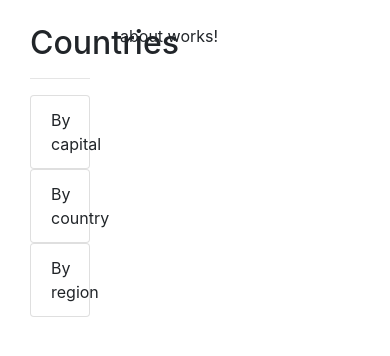
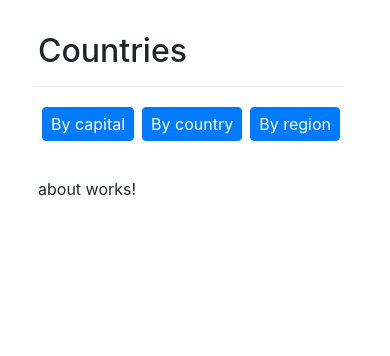
Before and after one commit to AntonioJRuizG/country-app, an Angular app: page /about in a window 390 px wide. Shown: the top 356 px of the page. Built offline with nearby package versions, Linux system fonts and the light colour scheme.

Commit message:
Chage style to make it responsive

```diff
--- a/src/app/app.component.html
+++ b/src/app/app.component.html
@@ -1,6 +1,6 @@
 <div class="container mt-4">
-  <div class="row">
-    <div class="col-3"><shared-sidebar></shared-sidebar></div>
-    <div class="col"><router-outlet></router-outlet></div>
+  <div class="d-flex flex-md-row flex-column">
+    <div class="mr-auto p-2"><shared-sidebar></shared-sidebar></div>
+    <div class="mr-auto p-2 w-100"><router-outlet></router-outlet></div>
   </div>
 </div>
--- a/src/app/countries/components/country-gallery/country-gallery.component.html
+++ b/src/app/countries/components/country-gallery/country-gallery.component.html
@@ -15,7 +15,6 @@
     <thead>
       <tr>
         <td>#</td>
-        <th>Icon</th>
         <th>Flag</th>
         <th>Name</th>
         <th>Capital</th>
@@ -26,7 +25,6 @@
     <tbody>
       <tr *ngFor="let country of countries; let i=index">
         <td>{{i+1}}</td>
-        <td>{{country.flag}}</td>
         <td><img class="img-fluid" [src]="country.flags.svg" [alt]="country.flags.alt" width="50" height="50">
         </td>
         <td>{{country.name.common}}</td>
--- a/src/app/shared/components/sidebar/sidebar.component.html
+++ b/src/app/shared/components/sidebar/sidebar.component.html
@@ -1,6 +1,9 @@
 <h2>Countries</h2>
 <hr>
 
-<ul *ngFor="let sidebarItem of sidebarItems" class="list-group">
-  <li routerLink={{sidebarItem.path}} routerLinkActive="active" class="list-group-item">{{sidebarItem.label}}</li>
+<ul class="d-flex flex-row flex-md-column pl-0">
+  <li *ngFor="let sidebarItem of sidebarItems" routerLink={{sidebarItem.path}} routerLinkActive="active"
+    class="m-1 p-1 px-2 btn btn-primary">{{sidebarItem.label}}
+
+  </li>
 </ul>
```
